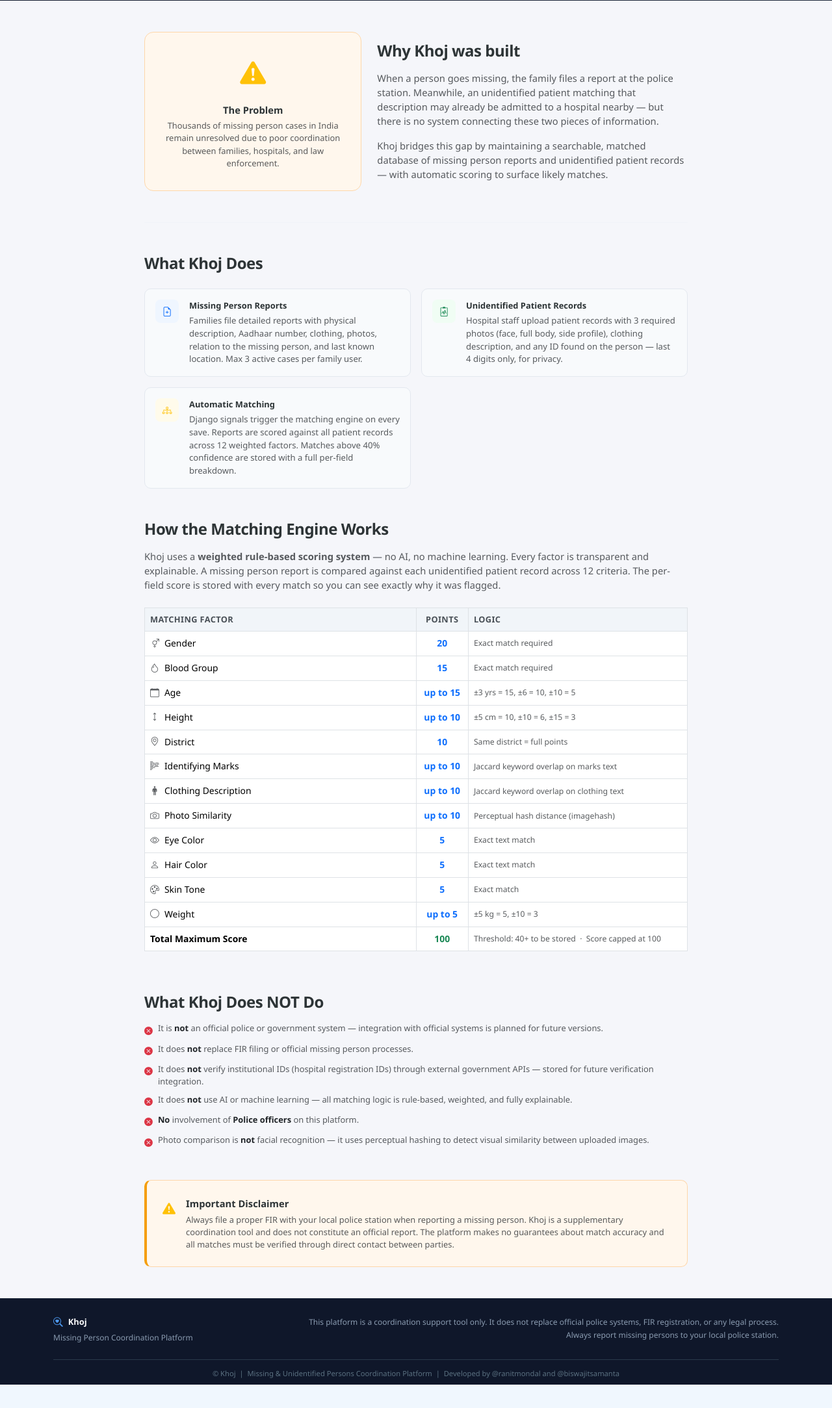
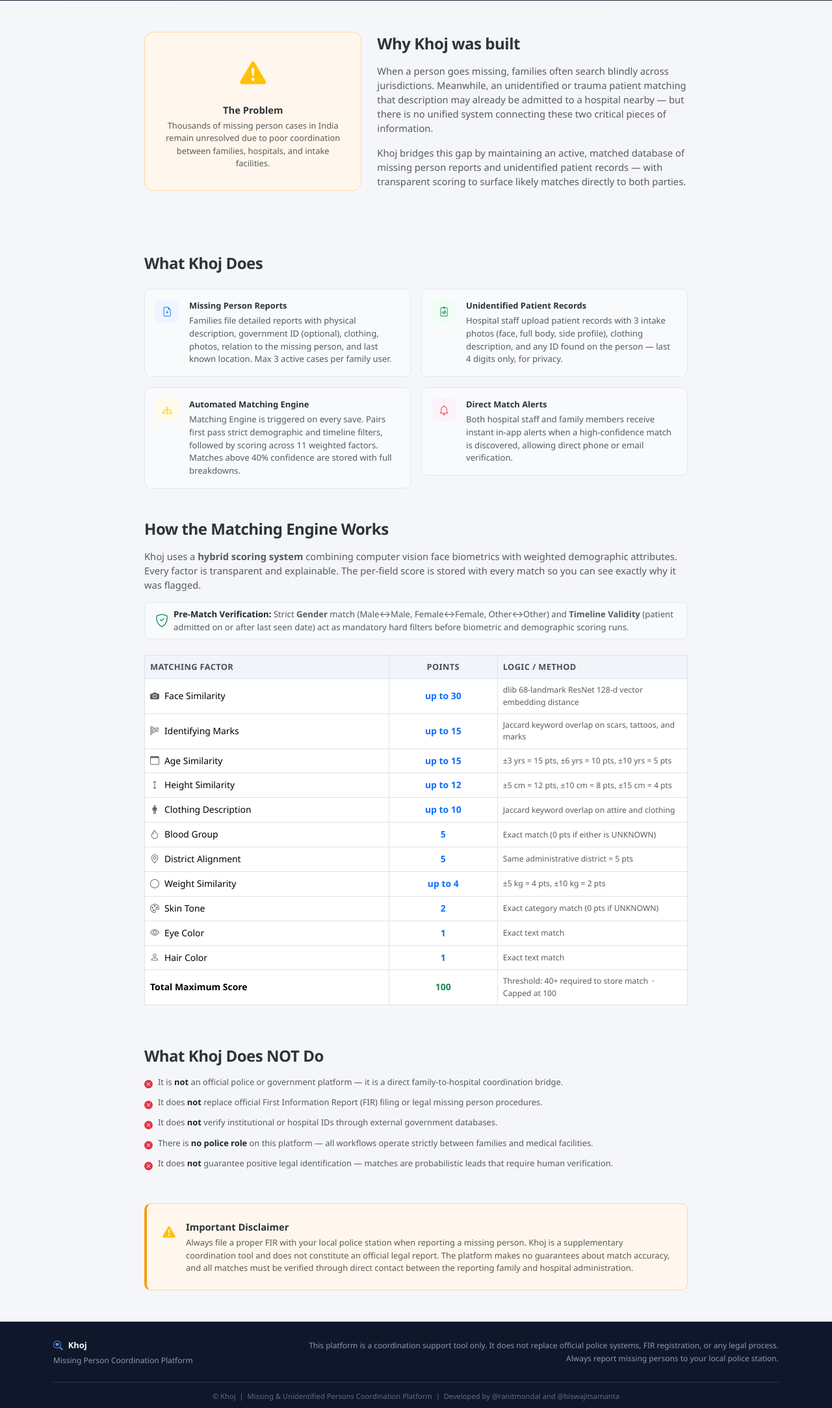
Before and after one commit to RanitMondal-2005/KHOJ, a Django app: page /about/ in a window 1280 px wide. Shown: the part 312-2479 px from the top of the page at 65% size. Before the commit the page ends 2443 px from the top, so only its background shows below. Run offline with Django 5.2, Linux system fonts and the light colour scheme.

Commit message:
docs(ui): update scoring logic description and add about link to home disclaimer

```diff
--- a/templates/accounts/about.html
+++ b/templates/accounts/about.html
@@ -37,28 +37,28 @@
                 <div class="fw-semibold mt-3 mb-1">The Problem</div>
                 <p class="text-muted small mb-0">
                     Thousands of missing person cases in India remain unresolved due to
-                    poor coordination between families, hospitals, and law enforcement.
+                    poor coordination between families, hospitals, and intake facilities.
                 </p>
             </div>
         </div>
         <div class="col-md-7">
             <h4 class="fw-bold mb-3" style="letter-spacing:-0.02em;">Why Khoj was built</h4>
             <p class="text-muted mb-3">
-                When a person goes missing, the family files a report at the police station.
-                Meanwhile, an unidentified patient matching that description may already be
-                admitted to a hospital nearby — but there is no system connecting these two pieces of information.
+                When a person goes missing, families often search blindly across jurisdictions.
+                Meanwhile, an unidentified or trauma patient matching that description may already be
+                admitted to a hospital nearby — but there is no unified system connecting these two critical pieces of information.
             </p>
             <p class="text-muted mb-0">
-                Khoj bridges this gap by maintaining a searchable, matched database of missing
-                person reports and unidentified patient records — with automatic scoring to surface
-                likely matches.
+                Khoj bridges this gap by maintaining an active, matched database of missing
+                person reports and unidentified patient records — with transparent scoring to surface
+                likely matches directly to both parties.
             </p>
         </div>
     </div>
 
     <hr style="border-color:#e3e8ef; margin-bottom:3rem;">
 
-    <!-- WHAT KHOJ DOES — 4 feature cards -->
+    <!-- WHAT KHOJ DOES — feature cards -->
     <h4 class="fw-bold mb-4" style="letter-spacing:-0.02em;">What Khoj Does</h4>
     <div class="row g-3 mb-5">
 
@@ -70,7 +70,7 @@
                 <div>
                     <div class="fw-semibold small mb-1">Missing Person Reports</div>
                     <div class="text-muted" style="font-size:0.82rem;">
-                        Families file detailed reports with physical description, Aadhaar number,
+                        Families file detailed reports with physical description, government ID (optional),
                         clothing, photos, relation to the missing person, and last known location.
                         Max 3 active cases per family user.
                     </div>
@@ -86,7 +86,7 @@
                 <div>
                     <div class="fw-semibold small mb-1">Unidentified Patient Records</div>
                     <div class="text-muted" style="font-size:0.82rem;">
-                        Hospital staff upload patient records with 3 required photos (face, full body,
+                        Hospital staff upload patient records with 3 intake photos (face, full body,
                         side profile), clothing description, and any ID found on the person
                         — last 4 digits only, for privacy.
                     </div>
@@ -100,104 +100,121 @@
                     <i class="bi bi-diagram-3 text-warning"></i>
                 </div>
                 <div>
-                    <div class="fw-semibold small mb-1">Automatic Matching</div>
+                    <div class="fw-semibold small mb-1">Automated Matching Engine</div>
                     <div class="text-muted" style="font-size:0.82rem;">
-                        Django signals trigger the matching engine on every save.
-                        Reports are scored against all patient records across 12 weighted factors.
-                        Matches above 40% confidence are stored with a full per-field breakdown.
+                        Matching Engine is triggered on every save.
+                        Pairs first pass strict demographic and timeline filters, followed by scoring across 11 weighted factors.
+                        Matches above 40% confidence are stored with full breakdowns.
                     </div>
                 </div>
             </div>
         </div>
 
+        <div class="col-md-6">
+            <div class="d-flex gap-3 p-3" style="background:#f8fafc; border-radius:10px; border:1px solid #e3e8ef;">
+                <div style="width:36px;height:36px;background:#fdf2f8;border-radius:8px;display:flex;align-items:center;justify-content:center;flex-shrink:0;">
+                    <i class="bi bi-bell text-danger"></i>
+                </div>
+                <div>
+                    <div class="fw-semibold small mb-1">Direct Match Alerts</div>
+                    <div class="text-muted" style="font-size:0.82rem;">
+                        Both hospital staff and family members receive instant in-app alerts when a high-confidence match is discovered, allowing direct phone or email verification.
+                    </div>
+                </div>
+            </div>
+        </div>
 
     </div>
 
     <!-- MATCHING ENGINE SECTION -->
     <h4 class="fw-bold mb-3" style="letter-spacing:-0.02em;">How the Matching Engine Works</h4>
-    <p class="text-muted mb-4">
-        Khoj uses a <strong>weighted rule-based scoring system</strong> — no AI, no machine learning.
-        Every factor is transparent and explainable. A missing person report is compared against
-        each unidentified patient record across 12 criteria. The per-field score is stored with
+    <p class="text-muted mb-3">
+        Khoj uses a <strong>hybrid scoring system</strong> combining computer vision face biometrics with weighted demographic attributes.
+        Every factor is transparent and explainable. The per-field score is stored with
         every match so you can see exactly why it was flagged.
     </p>
+
+    <!-- Hard Filter Notice -->
+    <div class="alert alert-light border d-flex align-items-center mb-4 py-2 px-3"
+         style="background:#f8fafc; border-color:#e2e8f0 !important; border-radius:8px;">
+        <i class="bi bi-shield-check text-success fs-5 me-2"></i>
+        <div class="small text-muted" style="font-size:0.82rem;">
+            <strong class="text-dark">Pre-Match Verification:</strong>
+            Strict <strong>Gender</strong> match (Male↔Male, Female↔Female, Other↔Other) and <strong>Timeline Validity</strong> (patient admitted on or after last seen date) act as mandatory hard filters before biometric and demographic scoring runs.
+        </div>
+    </div>
 
     <!-- Scoring Table -->
     <div class="table-responsive mb-5">
         <table class="table table-bordered align-middle" style="font-size:0.87rem;">
             <thead style="background:#f8fafc;">
                 <tr>
-                    <th style="width:50%;">Matching Factor</th>
-                    <th class="text-center">Points</th>
-                    <th>Logic</th>
+                    <th style="width:45%;">Matching Factor</th>
+                    <th class="text-center" style="width:20%;">Points</th>
+                    <th>Logic / Method</th>
                 </tr>
             </thead>
             <tbody>
                 <tr>
-                    <td><i class="bi bi-gender-ambiguous me-2 text-muted"></i>Gender</td>
-                    <td class="text-center fw-semibold text-primary">20</td>
-                    <td class="text-muted small">Exact match required</td>
-                </tr>
-                <tr>
-                    <td><i class="bi bi-droplet me-2 text-muted"></i>Blood Group</td>
-                    <td class="text-center fw-semibold text-primary">15</td>
-                    <td class="text-muted small">Exact match required</td>
-                </tr>
-                <tr>
-                    <td><i class="bi bi-calendar me-2 text-muted"></i>Age</td>
-                    <td class="text-center fw-semibold text-primary">up to 15</td>
-                    <td class="text-muted small">±3 yrs = 15, ±6 = 10, ±10 = 5</td>
-                </tr>
-                <tr>
-                    <td><i class="bi bi-arrows-vertical me-2 text-muted"></i>Height</td>
-                    <td class="text-center fw-semibold text-primary">up to 10</td>
-                    <td class="text-muted small">±5 cm = 10, ±10 = 6, ±15 = 3</td>
-                </tr>
-                <tr>
-                    <td><i class="bi bi-geo-alt me-2 text-muted"></i>District</td>
-                    <td class="text-center fw-semibold text-primary">10</td>
-                    <td class="text-muted small">Same district = full points</td>
+                    <td><i class="bi bi-camera-fill me-2 text-muted"></i>Face Similarity</td>
+                    <td class="text-center fw-semibold text-primary">up to 30</td>
+                    <td class="text-muted small">dlib 68-landmark ResNet 128-d vector embedding distance</td>
                 </tr>
                 <tr>
                     <td><i class="bi bi-body-text me-2 text-muted"></i>Identifying Marks</td>
-                    <td class="text-center fw-semibold text-primary">up to 10</td>
-                    <td class="text-muted small">Jaccard keyword overlap on marks text</td>
+                    <td class="text-center fw-semibold text-primary">up to 15</td>
+                    <td class="text-muted small">Jaccard keyword overlap on scars, tattoos, and marks</td>
+                </tr>
+                <tr>
+                    <td><i class="bi bi-calendar me-2 text-muted"></i>Age Similarity</td>
+                    <td class="text-center fw-semibold text-primary">up to 15</td>
+                    <td class="text-muted small">±3 yrs = 15 pts, ±6 yrs = 10 pts, ±10 yrs = 5 pts</td>
+                </tr>
+                <tr>
+                    <td><i class="bi bi-arrows-vertical me-2 text-muted"></i>Height Similarity</td>
+                    <td class="text-center fw-semibold text-primary">up to 12</td>
+                    <td class="text-muted small">±5 cm = 12 pts, ±10 cm = 8 pts, ±15 cm = 4 pts</td>
                 </tr>
                 <tr>
                     <td><i class="bi bi-person-standing me-2 text-muted"></i>Clothing Description</td>
                     <td class="text-center fw-semibold text-primary">up to 10</td>
-                    <td class="text-muted small">Jaccard keyword overlap on clothing text</td>
+                    <td class="text-muted small">Jaccard keyword overlap on attire and clothing</td>
                 </tr>
                 <tr>
-                    <td><i class="bi bi-camera me-2 text-muted"></i>Photo Similarity</td>
-                    <td class="text-center fw-semibold text-primary">up to 10</td>
-                    <td class="text-muted small">Perceptual hash distance (imagehash)</td>
+                    <td><i class="bi bi-droplet me-2 text-muted"></i>Blood Group</td>
+                    <td class="text-center fw-semibold text-primary">5</td>
+                    <td class="text-muted small">Exact match (0 pts if either is UNKNOWN)</td>
+                </tr>
+                <tr>
+                    <td><i class="bi bi-geo-alt me-2 text-muted"></i>District Alignment</td>
+                    <td class="text-center fw-semibold text-primary">5</td>
+                    <td class="text-muted small">Same administrative district = 5 pts</td>
+                </tr>
+                <tr>
+                    <td><i class="bi bi-circle me-2 text-muted"></i>Weight Similarity</td>
+                    <td class="text-center fw-semibold text-primary">up to 4</td>
+                    <td class="text-muted small">±5 kg = 4 pts, ±10 kg = 2 pts</td>
+                </tr>
+                <tr>
+                    <td><i class="bi bi-palette me-2 text-muted"></i>Skin Tone</td>
+                    <td class="text-center fw-semibold text-primary">2</td>
+                    <td class="text-muted small">Exact category match (0 pts if UNKNOWN)</td>
                 </tr>
                 <tr>
                     <td><i class="bi bi-eye me-2 text-muted"></i>Eye Color</td>
-                    <td class="text-center fw-semibold text-primary">5</td>
+                    <td class="text-center fw-semibold text-primary">1</td>
                     <td class="text-muted small">Exact text match</td>
                 </tr>
                 <tr>
                     <td><i class="bi bi-person me-2 text-muted"></i>Hair Color</td>
-                    <td class="text-center fw-semibold text-primary">5</td>
+                    <td class="text-center fw-semibold text-primary">1</td>
                     <td class="text-muted small">Exact text match</td>
-                </tr>
-                <tr>
-                    <td><i class="bi bi-palette me-2 text-muted"></i>Skin Tone</td>
-                    <td class="text-center fw-semibold text-primary">5</td>
-                    <td class="text-muted small">Exact match</td>
-                </tr>
-                <tr>
-                    <td><i class="bi bi-circle me-2 text-muted"></i>Weight</td>
-                    <td class="text-center fw-semibold text-primary">up to 5</td>
-                    <td class="text-muted small">±5 kg = 5, ±10 = 3</td>
                 </tr>
                 <!-- total row -->
                 <tr style="background:#f8fafc;">
                     <td class="fw-semibold">Total Maximum Score</td>
                     <td class="text-center fw-bold text-success">100</td>
-                    <td class="text-muted small">Threshold: 40+ to be stored &nbsp;·&nbsp; Score capped at 100</td>
+                    <td class="text-muted small">Threshold: 40+ required to store match &nbsp;·&nbsp; Capped at 100</td>
                 </tr>
             </tbody>
         </table>
@@ -209,27 +226,23 @@
         <div class="d-flex flex-column gap-2">
             <div class="d-flex align-items-start gap-2 small text-muted">
                 <i class="bi bi-x-circle-fill text-danger mt-1 flex-shrink-0"></i>
-                <span>It is <strong class="text-dark">not</strong> an official police or government system — integration with official systems is planned for future versions.</span>
+                <span>It is <strong class="text-dark">not</strong> an official police or government platform — it is a direct family-to-hospital coordination bridge.</span>
             </div>
             <div class="d-flex align-items-start gap-2 small text-muted">
                 <i class="bi bi-x-circle-fill text-danger mt-1 flex-shrink-0"></i>
-                <span>It does <strong class="text-dark">not</strong> replace FIR filing or official missing person processes.</span>
+                <span>It does <strong class="text-dark">not</strong> replace official First Information Report (FIR) filing or legal missing person procedures.</span>
             </div>
             <div class="d-flex align-items-start gap-2 small text-muted">
                 <i class="bi bi-x-circle-fill text-danger mt-1 flex-shrink-0"></i>
-                <span>It does <strong class="text-dark">not</strong> verify institutional IDs (hospital registration IDs) through external government APIs — stored for future verification integration.</span>
+                <span>It does <strong class="text-dark">not</strong> verify institutional or hospital IDs through external government databases.</span>
             </div>
             <div class="d-flex align-items-start gap-2 small text-muted">
                 <i class="bi bi-x-circle-fill text-danger mt-1 flex-shrink-0"></i>
-                <span>It does <strong class="text-dark">not</strong> use AI or machine learning — all matching logic is rule-based, weighted, and fully explainable.</span>
+                <span>There is <strong class="text-dark">no police role</strong> on this platform — all workflows operate strictly between families and medical facilities.</span>
             </div>
             <div class="d-flex align-items-start gap-2 small text-muted">
                 <i class="bi bi-x-circle-fill text-danger mt-1 flex-shrink-0"></i>
-                <span><strong class="text-dark">No</strong> involvement of <strong class="text-dark">Police officers</strong> on this platform.</span>
-            </div>
-            <div class="d-flex align-items-start gap-2 small text-muted">
-                <i class="bi bi-x-circle-fill text-danger mt-1 flex-shrink-0"></i>
-                <span>Photo comparison is <strong class="text-dark">not</strong> facial recognition — it uses perceptual hashing to detect visual similarity between uploaded images.</span>
+                <span>It does <strong class="text-dark">not</strong> guarantee positive legal identification — matches are probabilistic leads that require human verification.</span>
             </div>
         </div>
     </div>
@@ -242,9 +255,9 @@
                 <div class="fw-semibold mb-1">Important Disclaimer</div>
                 <p class="text-muted small mb-0">
                     Always file a proper FIR with your local police station when reporting a missing person.
-                    Khoj is a supplementary coordination tool and does not constitute an official report.
-                    The platform makes no guarantees about match accuracy and all matches must be
-                    verified through direct contact between parties.
+                    Khoj is a supplementary coordination tool and does not constitute an official legal report.
+                    The platform makes no guarantees about match accuracy, and all matches must be
+                    verified through direct contact between the reporting family and hospital administration.
                 </p>
             </div>
         </div>
--- a/templates/accounts/home.html
+++ b/templates/accounts/home.html
@@ -258,7 +258,7 @@
                 <strong class="text-dark">Important:</strong>
                 Khoj is a coordination and support tool only. It does not replace official police investigation
                 systems, FIR registration, or any legal process.
-                Always file a proper FIR with your local police station when reporting a missing person.
+                Always file a proper FIR with your local police station when reporting a missing person. <a href="{% url 'about' %}" class="link-dark">Learn more about how Khoj works.</a>
             </p>
         </div>
     </div>
```
